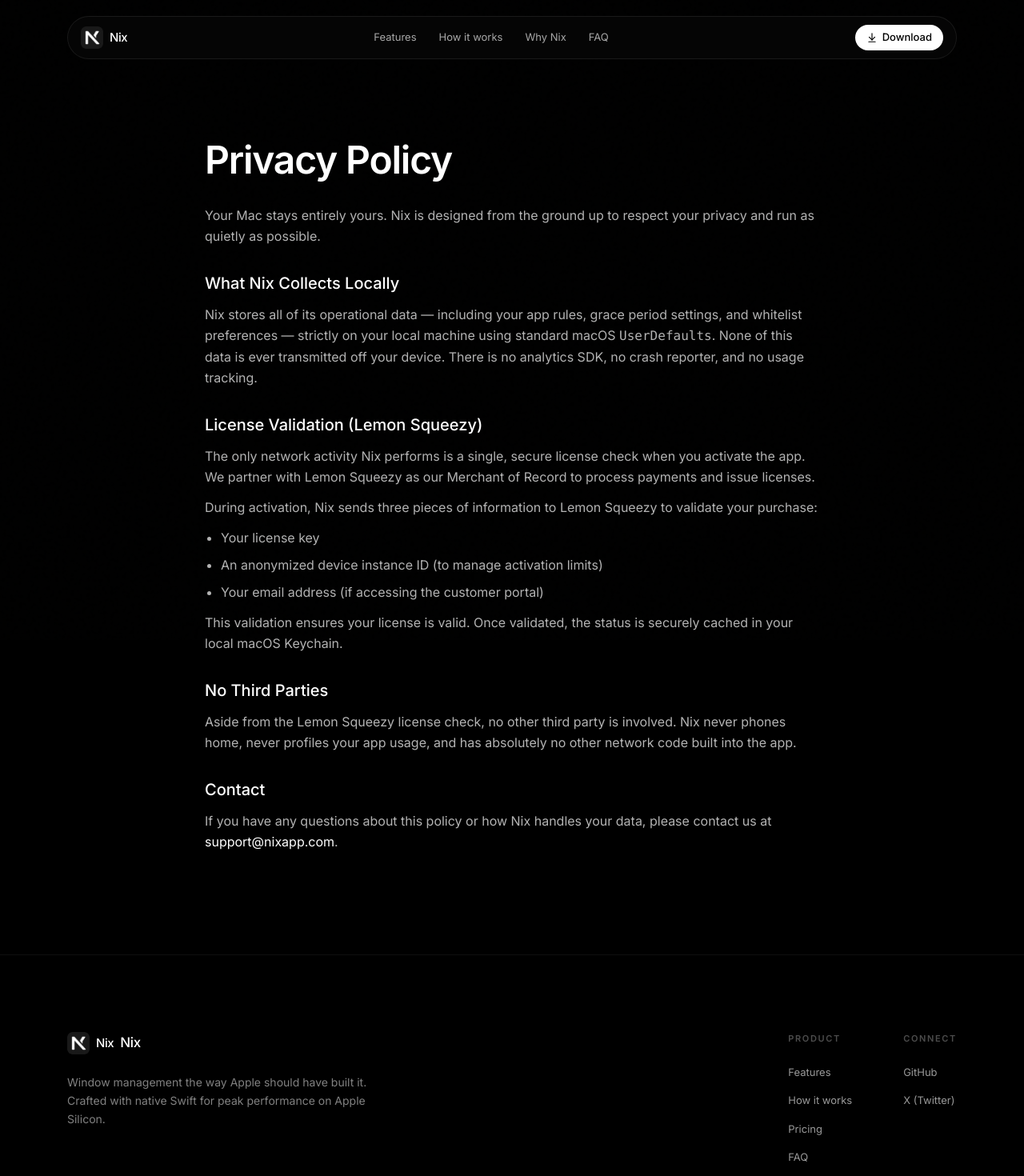
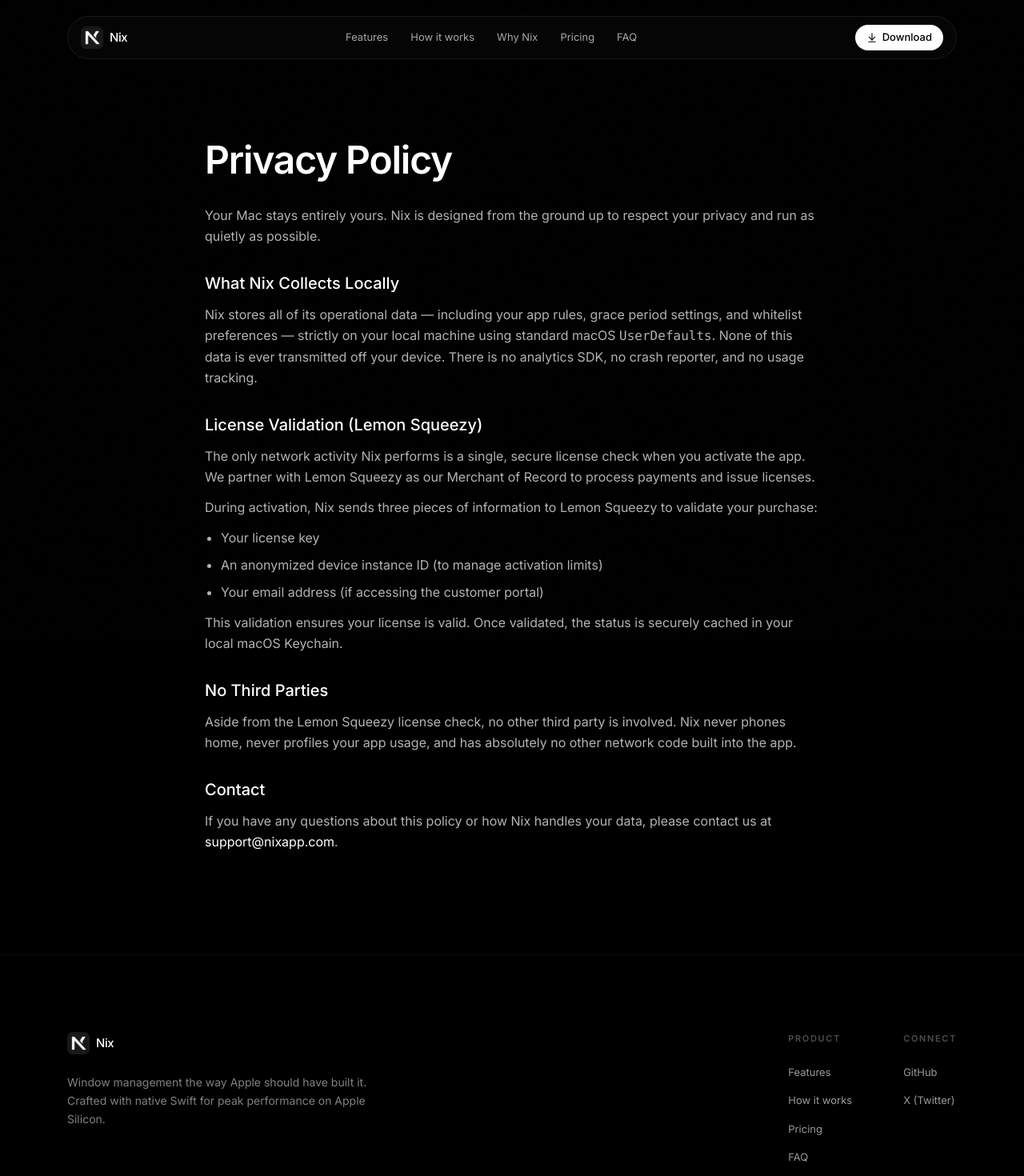
Before and after one commit to sahanmaiti/Nix_Website, a Next.js app in the folder frontend/: page /privacy in a window 1280 px wide. Shown: the top 1470 px of the page at 80% size. Built offline with nearby package versions, Linux system fonts and the light colour scheme.

Commit message:
Fix Footer and Add pricing to nav bar

```diff
--- a/frontend/src/components/nix/Footer.jsx
+++ b/frontend/src/components/nix/Footer.jsx
@@ -8,7 +8,6 @@
           <div className="flex flex-col gap-6 max-w-sm">
             <div className="flex items-center gap-2">
               <NixLogo />
-              <span className="text-white font-medium tracking-tight text-[17px]">Nix</span>
             </div>
             <p className="text-[14px] leading-relaxed text-white/50">
               Window management the way Apple should have built it. Crafted with native Swift for peak performance on Apple Silicon.
@@ -26,8 +25,8 @@
 
             <div className="flex flex-col gap-4">
               <span className="text-[11px] font-semibold uppercase tracking-[0.15em] text-white/30 mb-2">Connect</span>
-              <a href="#" className="text-[13px] text-white/60 hover:text-white transition-colors">GitHub</a>
-              <a href="#" className="text-[13px] text-white/60 hover:text-white transition-colors">X (Twitter)</a>
+              <a href="https://github.com/sahanmaiti" target="_blank" rel="noopener noreferrer" className="text-[13px] text-white/60 hover:text-white transition-colors">GitHub</a>
+              <a href="https://x.com/sahan_maiti" target="_blank" rel="noopener noreferrer" className="text-[13px] text-white/60 hover:text-white transition-colors">X (Twitter)</a>
             </div>
           </div>
         </div>
--- a/frontend/src/components/nix/Nav.jsx
+++ b/frontend/src/components/nix/Nav.jsx
@@ -40,6 +40,9 @@
             <a href="#why" className="hover:text-white transition-colors" data-testid="nav-link-why">
               Why Nix
             </a>
+            <a href="#download" className="hover:text-white transition-colors" data-testid="nav-link-pricing">
+              Pricing
+            </a>
             <a href="#faq" className="hover:text-white transition-colors" data-testid="nav-link-faq">
               FAQ
             </a>
```
